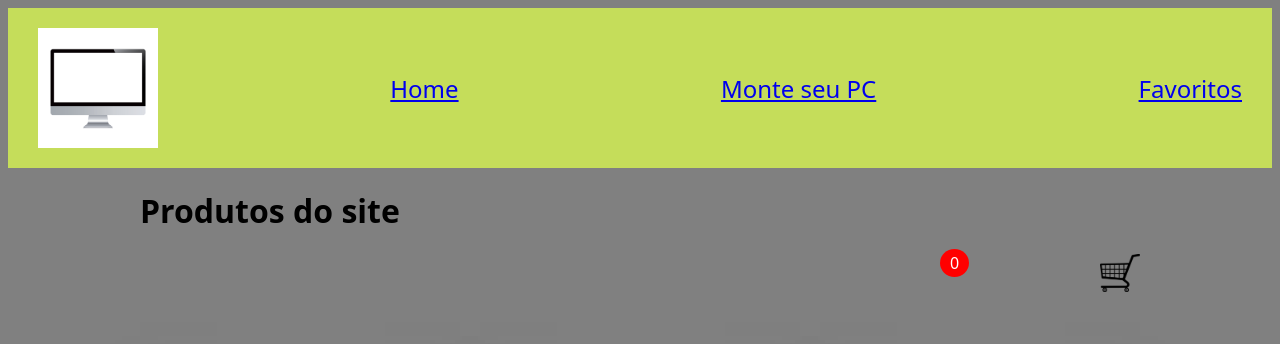
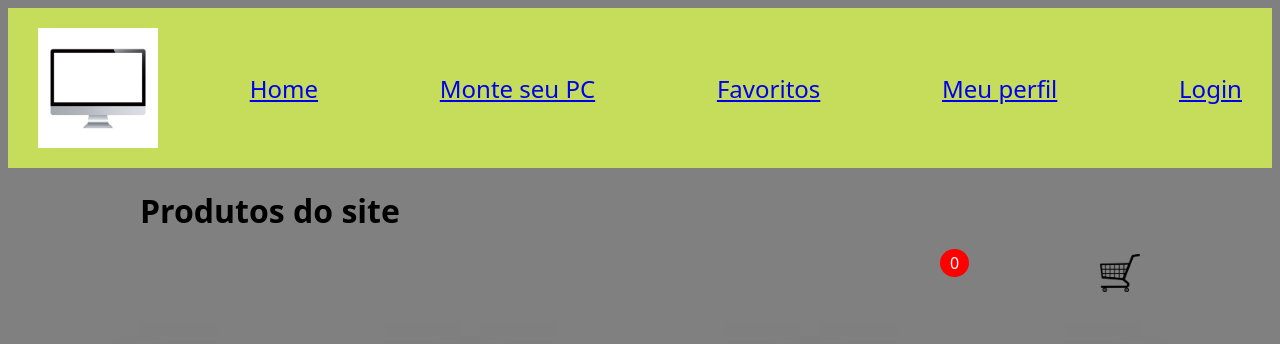
Before and after one commit to Arthurgiancott/ti-1-pmg-cc-t-20231-grupo-pecas-de-pc-s, a plain HTML site: page codigo/index.html in a window 1280 px wide. Shown: the top 344 px of the page. Drawn offline with Linux system fonts and the light colour scheme.

Commit message:
Update index.html

```diff
--- a/codigo/index.html
+++ b/codigo/index.html
@@ -19,6 +19,9 @@
 
             <a href="Favoritos\favoritos.html">Favoritos</a>
 
+            <a href="EditarPerfil/index..html">Meu perfil</a>
+
+            <a href="projeto login/index.html">Login</a>
         </div>
     </header>
 
```
